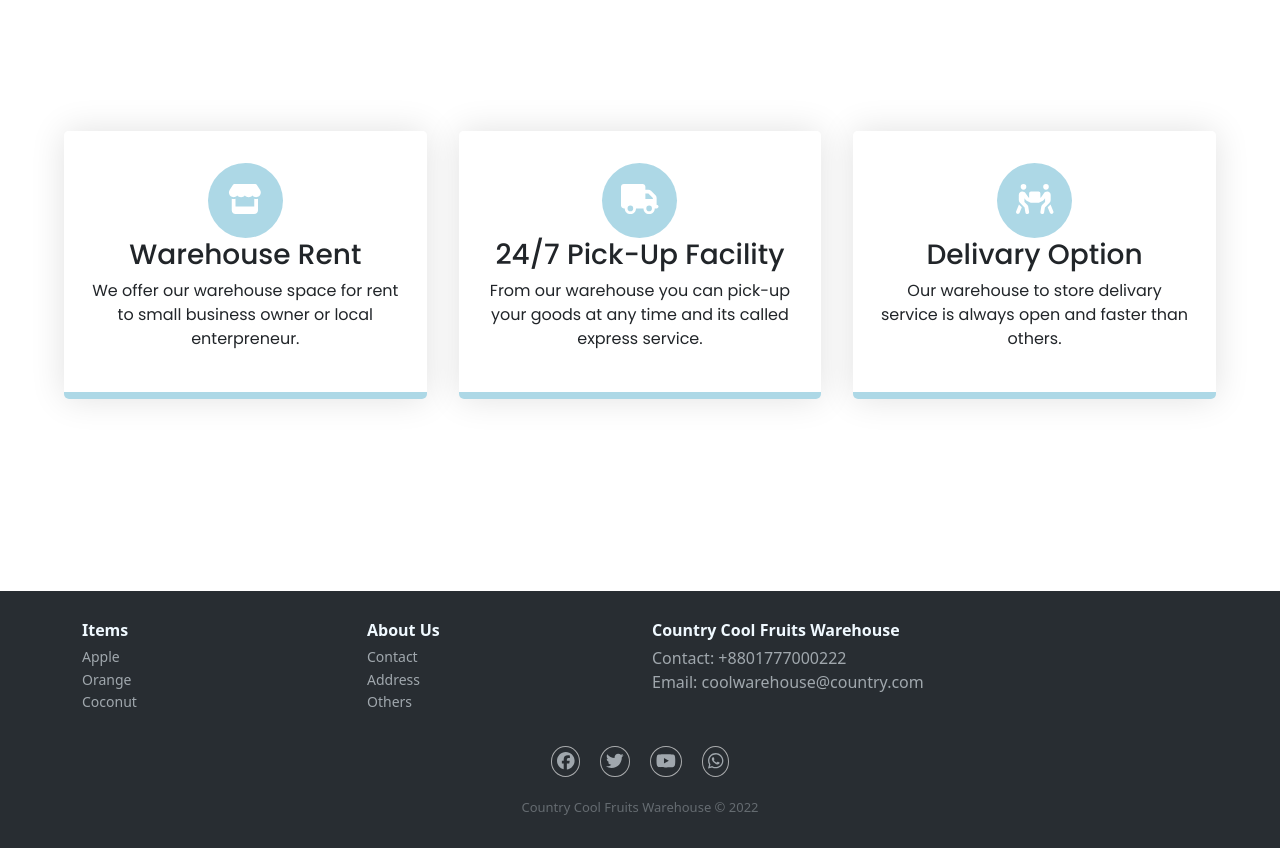
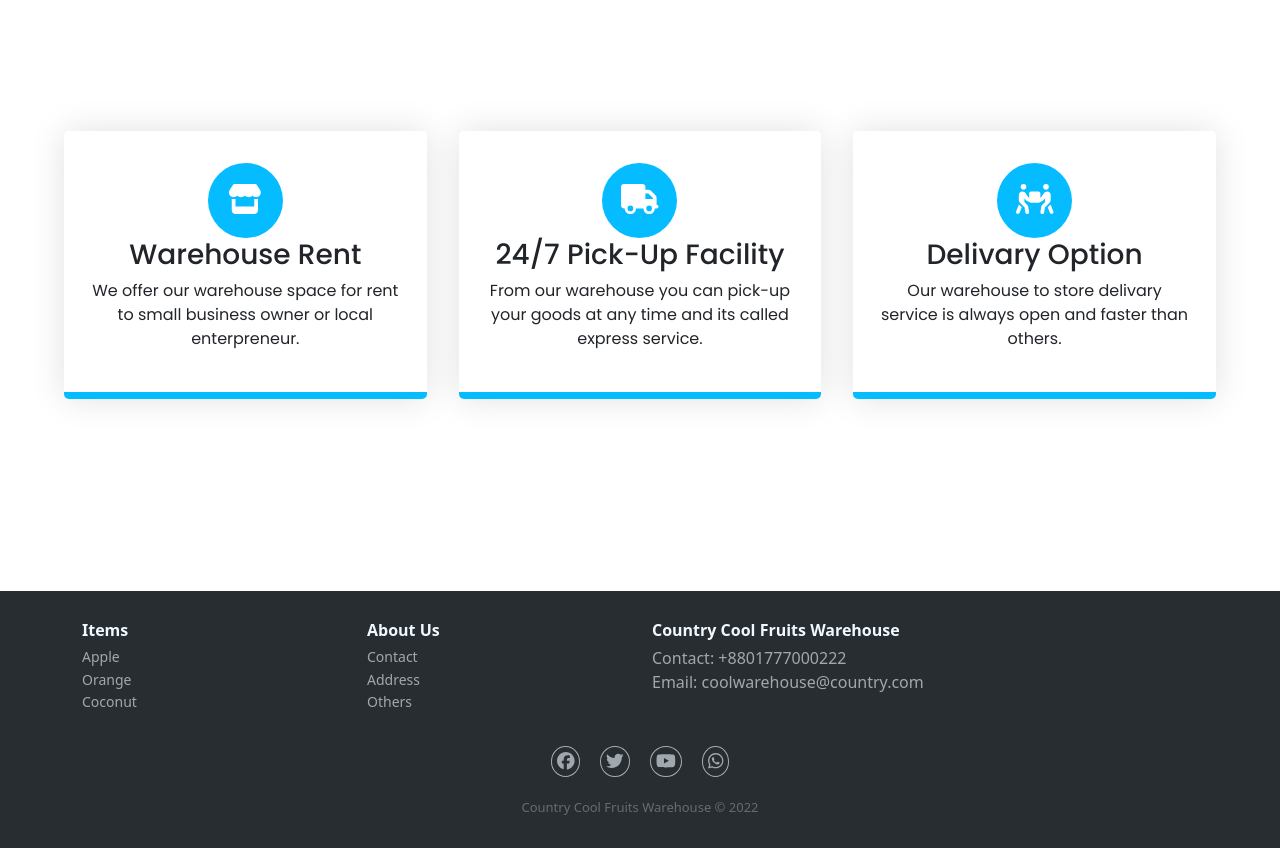
Before and after one commit to avijitsaha118/warehouse-stock-management-client-side, a React (Create React App) app: page / in a window 1280 px wide. Shown: the part 1720-2568 px from the top of the page. Built offline with nearby package versions, Linux system fonts and the light colour scheme; no server answers.

Commit message:
functionality updated

```diff
--- a/src/pages/Home/AddItem/AddItem.js
+++ b/src/pages/Home/AddItem/AddItem.js
@@ -5,7 +5,7 @@ const AddItem = (event) => {
     const { register, handleSubmit } = useForm();
     const onSubmit = data => {
         console.log(data);
-        const url = `https://arcane-everglades-80652.herokuapp.com/item`;
+        const url = `http://localhost:5000/item`;
         fetch(url, {
             method: 'POST',
             headers: {
--- a/src/pages/MyItem/MyItem.js
+++ b/src/pages/MyItem/MyItem.js
@@ -4,6 +4,7 @@ import { FontAwesomeIcon } from '@fortawesome/react-fontawesome';
 import axios from 'axios';
 import { signOut } from 'firebase/auth';
 import React, { useEffect, useState } from 'react';
+import { Table } from 'react-bootstrap';
 import { useAuthState } from 'react-firebase-hooks/auth';
 import { useNavigate } from 'react-router-dom';
 import axiosPrivate from '../../api/axiosPrivate';
@@ -15,7 +16,7 @@ const MyItem = () => {
     const [user] = useAuthState(auth);
     const [myItems, setMyItems] = useState([]);
 
-    console.log(myItems);
+    // console.log(myItems);
     const navigate = useNavigate();
     useEffect(() => {
 
@@ -24,11 +25,13 @@ const MyItem = () => {
             const url = `https://arcane-everglades-80652.herokuapp.com/myitem?email=${email}`;
             try {
                 const { data } = await axiosPrivate.get(url);
+
                 // const { data } = await axios.get(url, {
                 //     headers: {
                 //         authorization: `Bearer ${localStorage.getItem('accessToken')}`
                 //     }
                 // });
+
                 setMyItems(data);
             }
             catch (error) {
@@ -68,21 +71,26 @@ const MyItem = () => {
             </h2>
             <div className='item-container'>
 
-            {
-                myItems.map(item => <div key={item._id}>
-                    <h4>{item.name}
-                        <button className='btn btn-danger' onClick={() => handleDelete(item._id)}><i><FontAwesomeIcon icon={faTrash} /></i> Delete</button>
-                    </h4>
-                </div>
-                )
-            }
+                {
+                    myItems.map(item => <div key={item._id}>
 
-
+                        <Table striped bordered hover>
+                            <thead>
+                                <tr>
+                                    <th>{item.name} </th>
+                                    <th>Quantity: {item.quantity}</th>
+                                    <th><button className='btn btn-danger' onClick={() => handleDelete(item._id)}><i><FontAwesomeIcon icon={faTrash} /></i> Delete</button></th>
+                                </tr>
+                            </thead>
+                        </Table>
+                    </div>
+                    )
+                }
                 {/* {
                     myItems.map(item => <MyItems
                         key={item._id}
                         item={item}
-                    ></MyItems>)
+                    ></MyItems>
                 } */}
             </div>
         </div>
--- a/src/pages/Services/Services.css
+++ b/src/pages/Services/Services.css
@@ -27,7 +27,8 @@
   width: 100%;
   height: 100%;
   padding: 2em 1.5em;
-  background: linear-gradient(#ffffff 50%, #ADD8E6 50%);
+  background: linear-gradient(#ffffff 50%, #04BCFF 50%);
+  /* background: linear-gradient(#ffffff 50%, #408ba4 50%); */
   /* background: linear-gradient(#ffffff 50%, #2c7bfe 50%); */
   background-size: 100% 200%;
   background-position: 0 2.5%;
@@ -52,7 +53,8 @@ p .paragraph {
 }
 
 .icon-wrapper {
-  background-color: #ADD8E6;
+  background-color: #04BCFF;
+  /* background-color: #ADD8E6; */
   /* background-color: #2c7bfe; */
   position: relative;
   margin: auto;
@@ -72,7 +74,8 @@ p .paragraph {
 
 .card-item:hover .icon-wrapper {
   background-color: #ffffff;
-  color: #ADD8E6;
+  color: #04BCFF;
+  /* color: #ADD8E6; */
   /* color: #2c7bfe; */
 }
 
```
